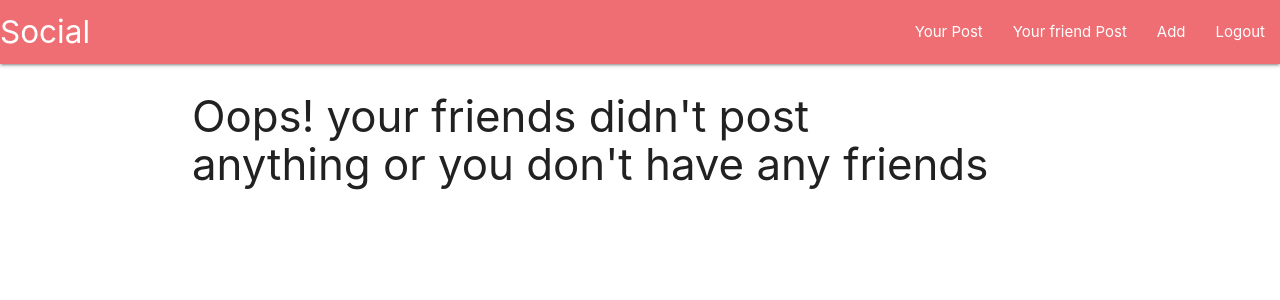
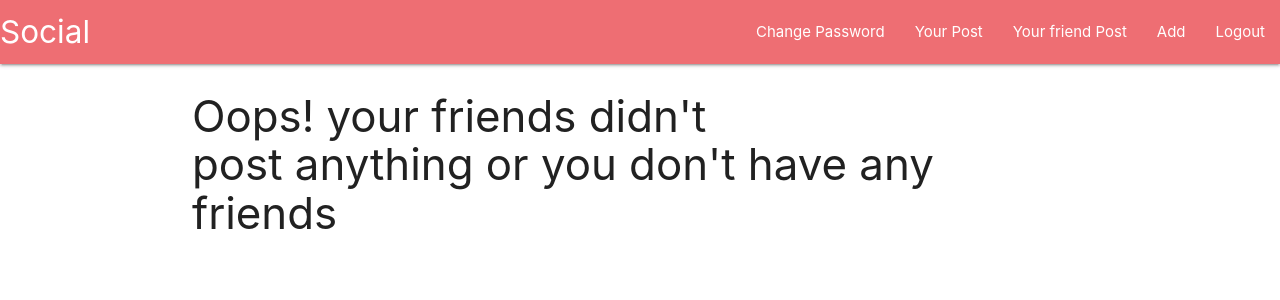
Before and after one commit to swatantra94/social-media, a Django app: page /friend/ in a window 1280 px wide. Shown: the top 300 px of the page. Run offline with Django 3.2, Linux system fonts and the light colour scheme; a user stored in the database is signed in; tables that the repository leaves empty hold one stand-in row (values such as "Sample post").

Commit message:
change password added

```diff
--- a/autho/urls.py
+++ b/autho/urls.py
@@ -11,5 +11,4 @@
     path('reset_password_sent/',auth_views.PasswordResetDoneView.as_view(template_name="auth/password_reset_sent.html"),name="password_reset_done"),
     path('reset/<uidb64>/<token>/',auth_views.PasswordResetConfirmView.as_view(template_name="auth/password_reset_form.html"),name="password_reset_confirm"),
     path('reset_password_complete/',auth_views.PasswordResetView.as_view(template_name="auth/password_reset_done.html"),name="password_reset_complete"),
-
 ]
--- a/reminderlist/forms.py
+++ b/reminderlist/forms.py
@@ -15,3 +15,8 @@
     class Meta:
         model = models.Friend
         fields = ['friend2']
+
+class ChangePasswordForm(forms.Form):
+    old_password = forms.CharField(max_length=256,widget=forms.PasswordInput)
+    new_password = forms.CharField(max_length=256,widget=forms.PasswordInput)
+    confirm_new_password = forms.CharField(max_length=256,widget=forms.PasswordInput)
--- a/reminderlist/urls.py
+++ b/reminderlist/urls.py
@@ -10,5 +10,5 @@
     path('post/<int:pk>/comment/', views.comment, name='comment'),
     path('like/<int:pk>/',views.like,name='like_post'),
     path('friend/',views.friend_post,name='friend_post'),
-
+    path('change_password/',views.change_password,name='change_password'),
 ]
--- a/reminderlist/views.py
+++ b/reminderlist/views.py
@@ -4,6 +4,10 @@
 from django.views.generic.edit import DeleteView
 from django.contrib.auth.decorators import login_required
 from django.contrib.auth.models import User
+from django.contrib.auth import authenticate
+from reminderlist import forms
+from django.contrib.auth import login as auth_login
+import re
 
 # Create your views here.
 @login_required(login_url='/auth/login')
@@ -105,3 +109,44 @@
             "b":b
         }
     return render(request,'social/friend_post.html',context)
+
+@login_required(login_url='/auth/login')
+def change_password(request):
+    form = forms.ChangePasswordForm()
+    context = {
+        "form":form,
+    }
+    a = request.user
+    if request.method=="POST":
+        form = forms.ChangePasswordForm(request.POST)
+        if form.is_valid():
+            a = request.user
+            password = form.cleaned_data["old_password"]
+            new_password = form.cleaned_data["new_password"]
+            confirm_new_password=form.cleaned_data["confirm_new_password"]
+            user = authenticate(request,username=a, password=password)
+            if user is not None:
+                if re.fullmatch(r'[A-Za-z0-9@#$%^&+=]{8,}', new_password):
+                    if new_password==confirm_new_password:
+                        u = User.objects.get(username=a)
+                        u.set_password(new_password)
+                        u.save()
+                        user = authenticate(request,username=a, password=new_password)
+                        auth_login(request,user)
+                        return HttpResponseRedirect('/')
+                    else:
+                        context = {
+                            "form":form,
+                            "b":"your new password and confirm new password should be match"
+                        }
+                else:
+                    context = {
+                            "form":form,
+                            "b":"New Password should be atleast 8 and also contain a special, upper and lower class character"
+                    }
+            else:
+                context = {
+                            "form":form,
+                            "b":"please enter correct password"
+                }
+    return render(request,'social/change_password.html',context)
--- a/templates/auth/login.html
+++ b/templates/auth/login.html
@@ -8,5 +8,6 @@
         <i class="material-icons right">send</i>
       </button>
       <p>Forget Password <a href="{% url 'reset_password' %}">Click Here</a></p>
+
 </form>
 {% endblock %}
--- a/templates/base.html
+++ b/templates/base.html
@@ -24,6 +24,7 @@
           <li><a href="{% url 'login' %}">Login</a>/li>
         {% endif %}
         {% if user.is_authenticated %}
+          <li><a href="{% url 'change_password' %}">Change Password</a>/li>
           <li><a href="{% url 'wall' %}">Your Post</a>/li>
             <li><a href="{% url 'friend_post' %}">Your friend Post</a>/li>
           <li><a href="{% url 'create_activity' %}">Add</a>/li>
```
Also changed, not shown: autho/views.py (+10 -4 lines), templates/social/change_password.html (added, +11 -0 lines), autho/forms.py (line endings or trailing spaces), db.sqlite3, 1 other file.
